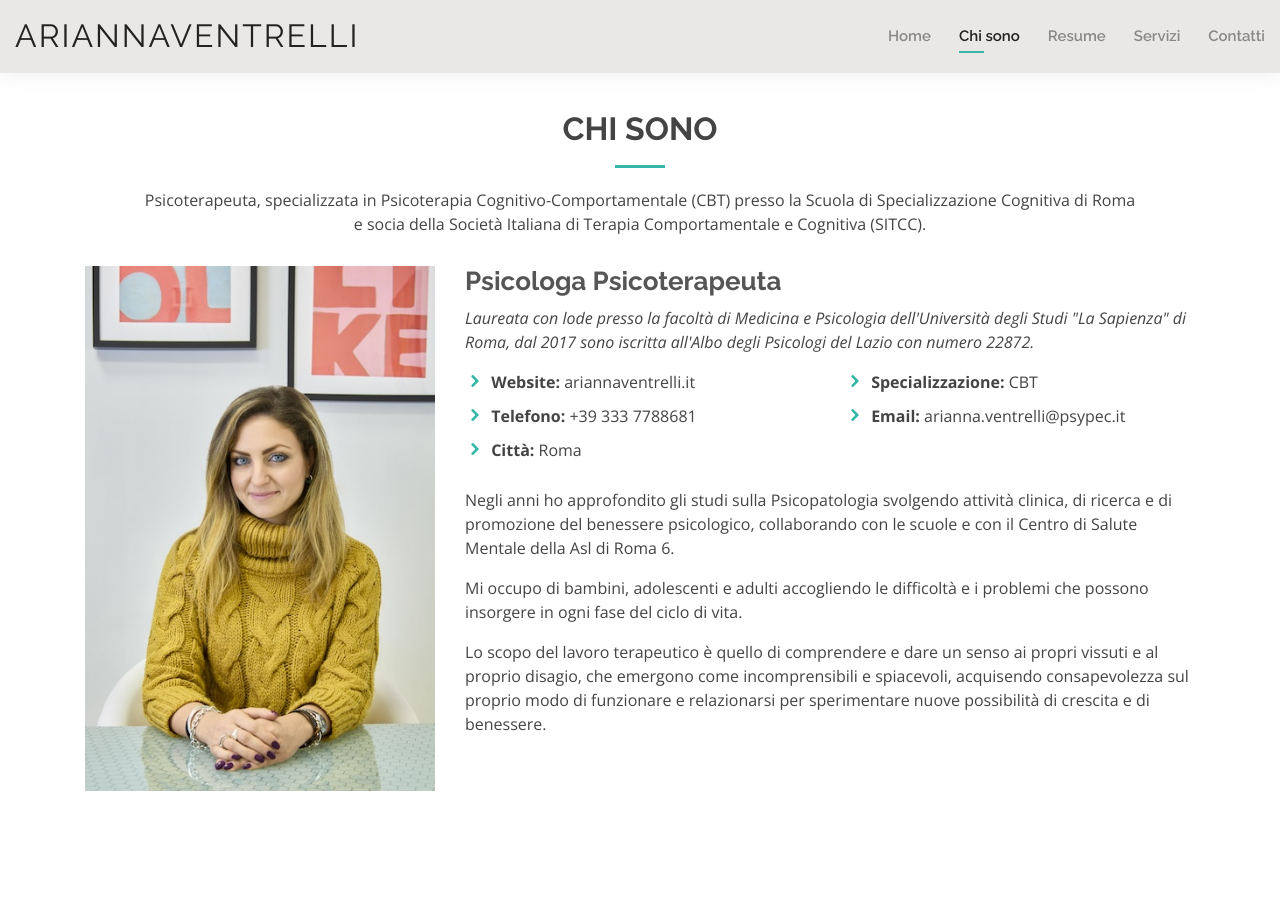
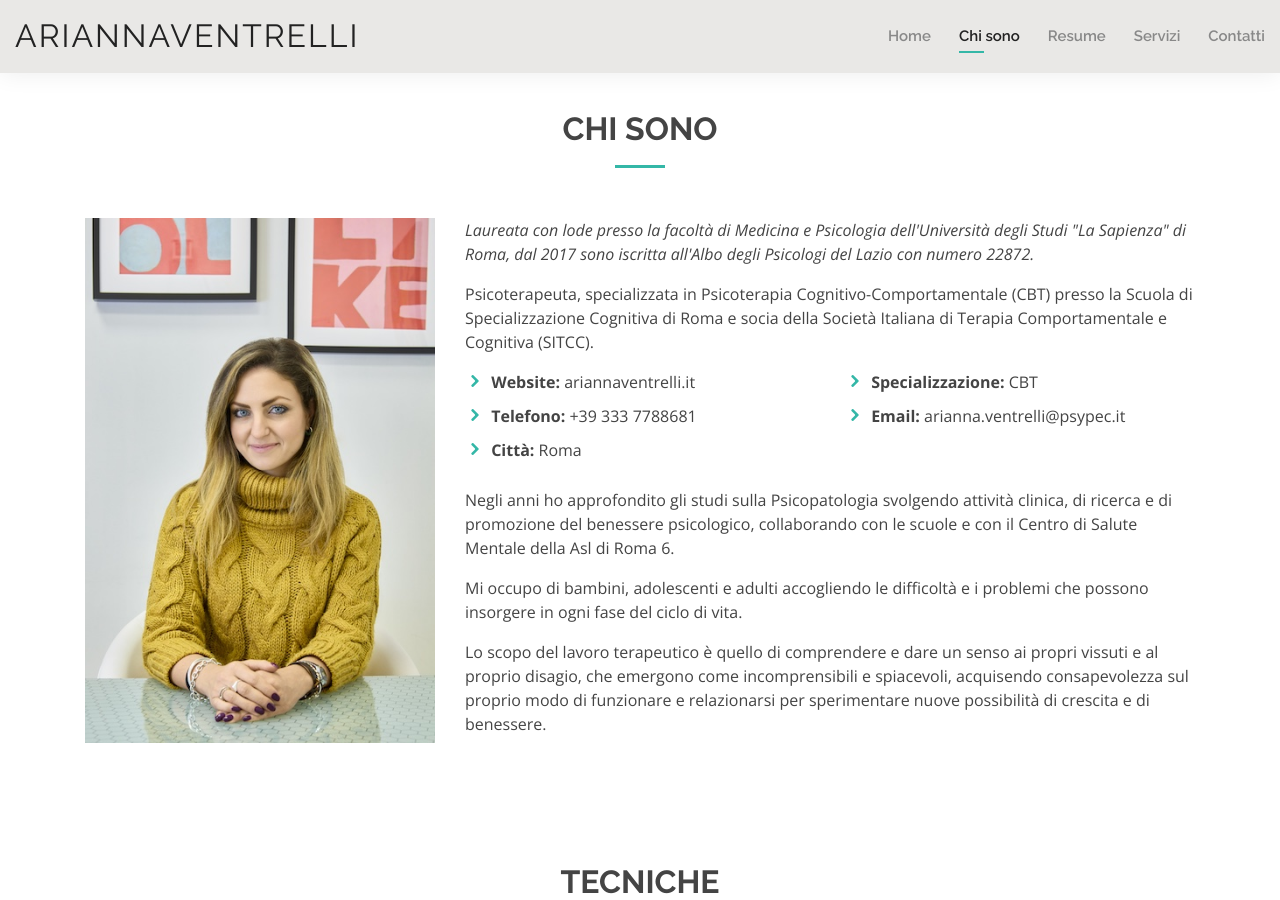
Before and after one commit to venari-psycho/venari-psycho.github.io, a Jekyll site: the page built from about.html, in a window 1280 px wide and 900 px high. Built offline with Jekyll 4.4.1, drawn with Linux system fonts in a browser that asks for light colours.

Commit message:
New text layout in about.html

```diff
--- a/about.html
+++ b/about.html
@@ -12,11 +12,6 @@
 
       <div class="section-title">
         <h2>Chi sono</h2>
-        <p>
-          Psicoterapeuta, specializzata in Psicoterapia Cognitivo-Comportamentale (CBT) presso la Scuola di Specializzazione Cognitiva di Roma
-          <br/>
-          e socia della Societ&agrave; Italiana di Terapia Comportamentale e Cognitiva (SITCC).
-        </p>
       </div>
 
       <div class="row">
@@ -24,10 +19,13 @@
           <img src="assets/img/about-me.jpg" class="img-fluid float-right" alt="">
         </div>
         <div class="col-lg-8 pt-4 pt-lg-0 content">
-          <h3>Psicologa Psicoterapeuta</h3>
           <p class="font-italic">
             Laureata con lode presso la facolt&agrave; di Medicina e Psicologia dell'Universit&agrave; degli Studi
             "La Sapienza" di Roma, dal 2017 sono iscritta all'Albo degli Psicologi del Lazio con numero {{ site.data.contact.numero_albo_psicologi }}.</p>
+          </p>
+          <p>
+            Psicoterapeuta, specializzata in Psicoterapia Cognitivo-Comportamentale (CBT) presso la Scuola di Specializzazione Cognitiva di Roma
+            e socia della Societ&agrave; Italiana di Terapia Comportamentale e Cognitiva (SITCC).
           </p>
           <div class="row">
             <div class="col-lg-6">
```
